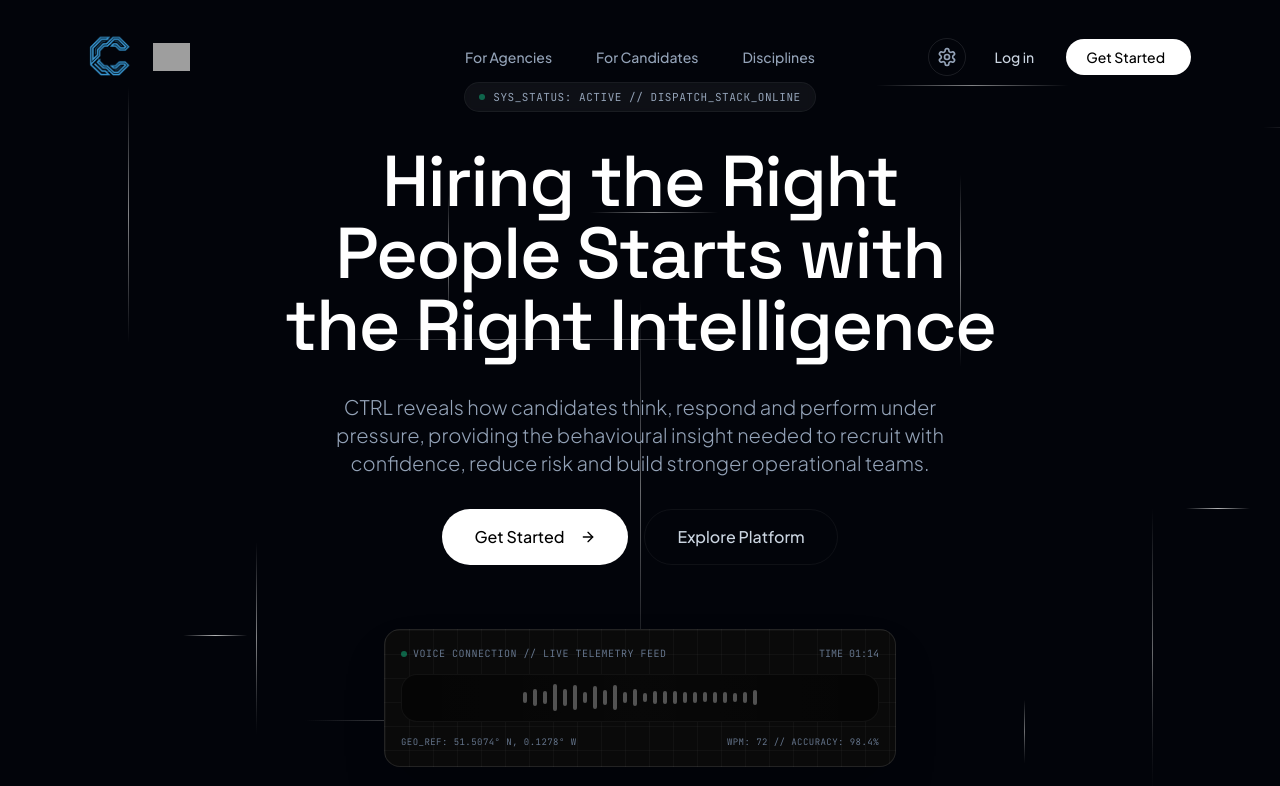
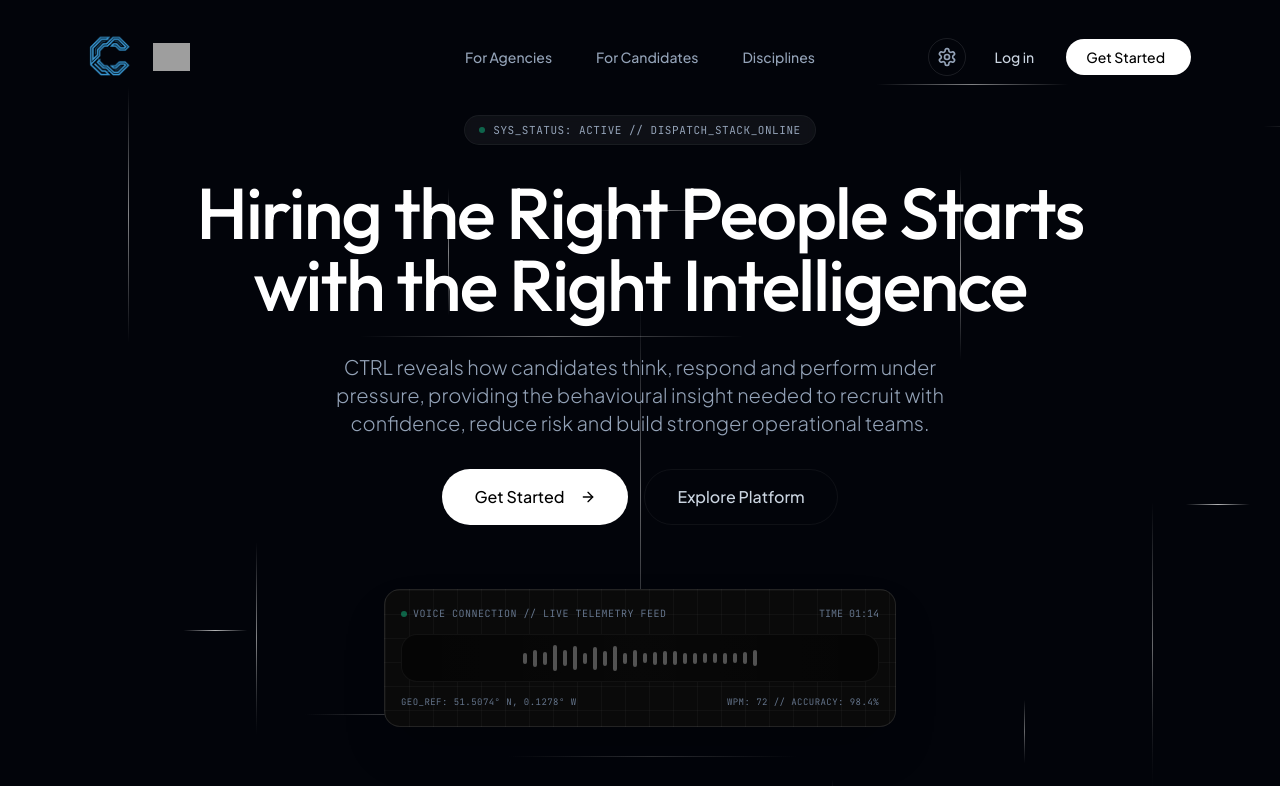
Before and after one commit to Workhub-2025/ctrl_frontend, a Next.js app: page / in a window 1280 px wide. Shown: the top 786 px of the page. Built offline with nearby package versions, Linux system fonts and the light colour scheme; grey boxes are pictures that could not be loaded.

Commit message:
fix(font) Font updated with Outfit from Space Groetzk

```diff
--- a/src/app/layout.tsx
+++ b/src/app/layout.tsx
@@ -25,19 +25,7 @@ export default function RootLayout({
           crossOrigin=""
         />
         <link
-          href="https://fonts.googleapis.com/css2?family=Inter:wght@100;200;300;400;500;600;700;800;900&display=swap"
-          rel="stylesheet"
-        />
-        <link
-          href="https://fonts.googleapis.com/css2?family=Poppins:wght@300;400;500;600;700;800&display=swap"
-          rel="stylesheet"
-        />
-        <link
-          href="https://fonts.googleapis.com/css2?family=Cormorant+Garamond:wght@500;600;700&display=swap"
-          rel="stylesheet"
-        />
-        <link
-          href="https://fonts.googleapis.com/css2?family=Space+Grotesk:wght@400;500;600;700&family=JetBrains+Mono:wght@400;500;700&family=Plus+Jakarta+Sans:wght@300;400;500;600;700&display=swap"
+          href="https://fonts.googleapis.com/css2?family=Outfit:wght@300;400;500;600;700;800&family=JetBrains+Mono:wght@400;500;700&family=Plus+Jakarta+Sans:wght@300;400;500;600;700;800&display=swap"
           rel="stylesheet"
         />
       </head>
@@ -47,9 +35,7 @@ export default function RootLayout({
         )}
       >
         <ThemeProvider>
-          <StoreHydration>
-            {children}
-          </StoreHydration>
+          <StoreHydration>{children}</StoreHydration>
           <Toaster />
         </ThemeProvider>
       </body>
--- a/tailwind.config.ts
+++ b/tailwind.config.ts
@@ -20,9 +20,9 @@ const config = {
     },
     extend: {
       fontFamily: {
-        sans: ["Plus Jakarta Sans", "Inter", "system-ui", "-apple-system", "BlinkMacSystemFont", "Segoe UI", "Roboto", "sans-serif"],
-        headline: ["Plus Jakarta Sans", "Inter", "system-ui", "-apple-system", "BlinkMacSystemFont", "Segoe UI", "Roboto", "sans-serif"],
-        display: ["Space Grotesk", "sans-serif"],
+        sans: ["Plus Jakarta Sans", "sans-serif"],
+        headline: ["Plus Jakarta Sans", "sans-serif"],
+        display: ["Outfit", "sans-serif"],
         mono: ["JetBrains Mono", "monospace"],
       },
       colors: {
```
